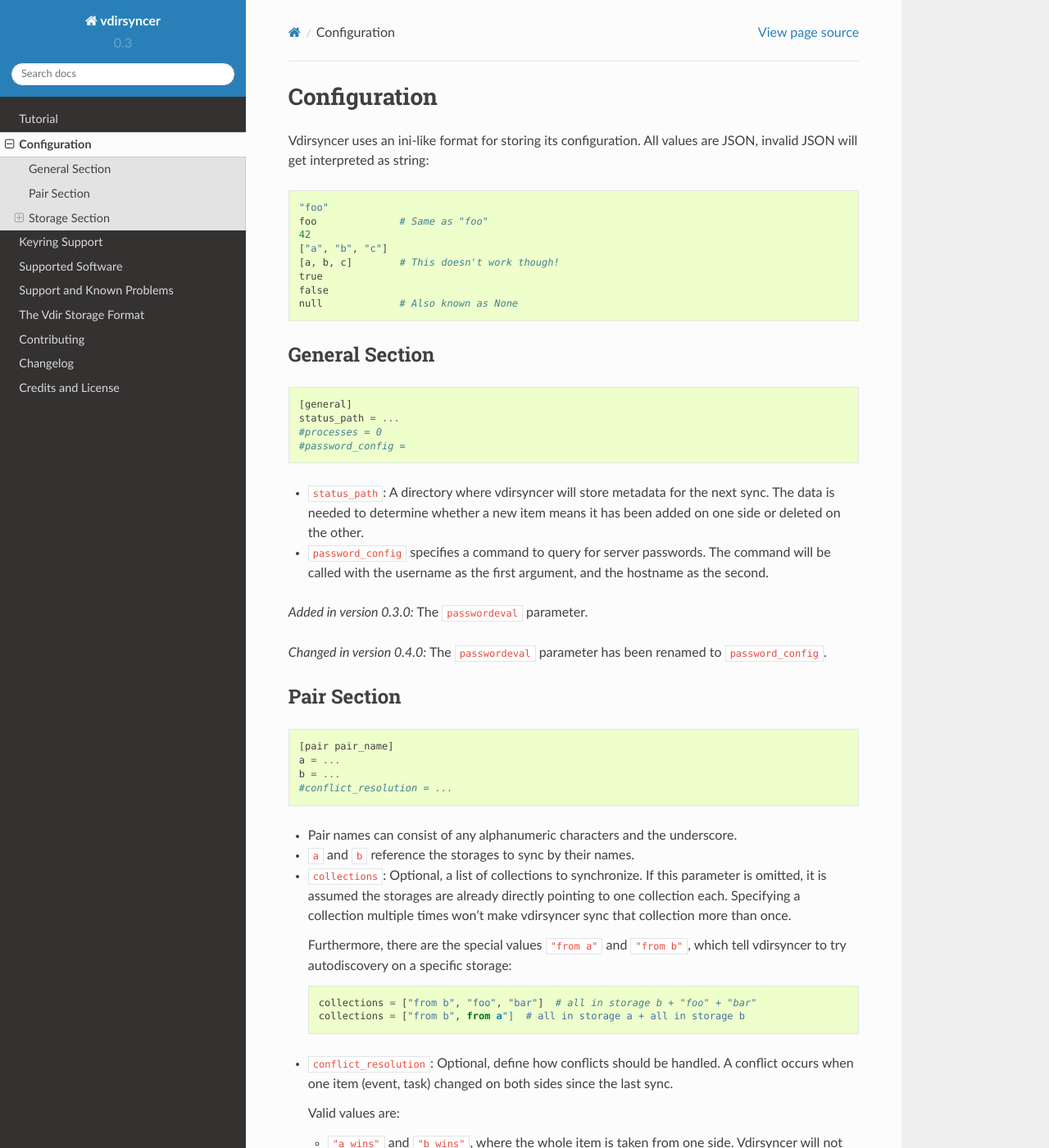
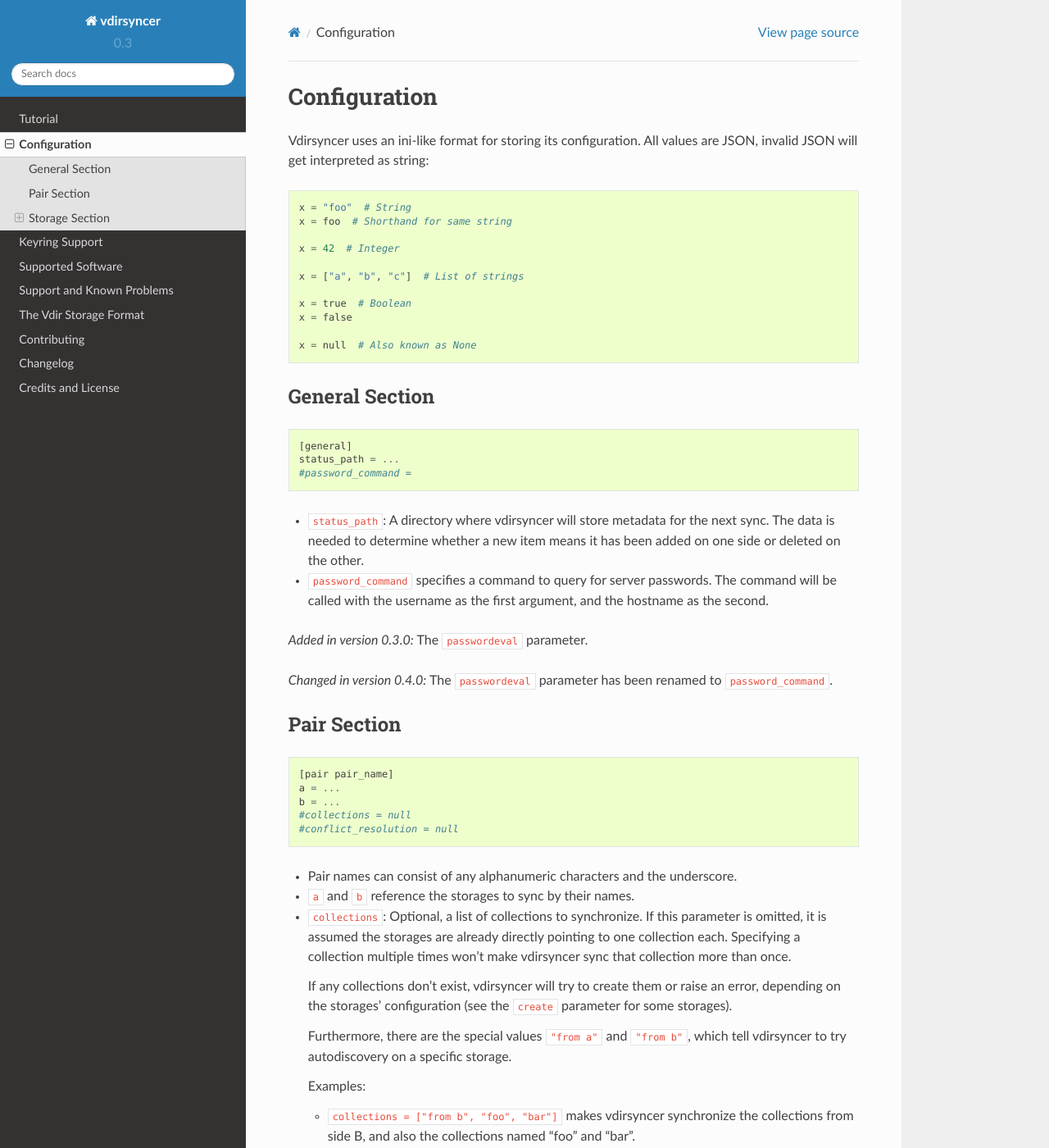
Before and after one commit to pimutils/vdirsyncer, a Sphinx documentation site: the page built from docs/config.rst, in a window 1280 px wide and 1400 px high. Shown: the whole window at 82% size. Built offline with Sphinx 7.4.7 and the Read the Docs theme 2.0.0, drawn with Linux system fonts in a browser that asks for light colours; some of the changed text lies outside the part shown.

Commit message:
More doc fixes

```diff
--- a/docs/config.rst
+++ b/docs/config.rst
@@ -5,14 +5,17 @@
 Vdirsyncer uses an ini-like format for storing its configuration. All values
 are JSON, invalid JSON will get interpreted as string::
 
-    "foo"
-    foo              # Same as "foo"
-    42
-    ["a", "b", "c"]
-    [a, b, c]        # This doesn't work though!
-    true
-    false
-    null             # Also known as None
+    x = "foo"  # String
+    x = foo  # Shorthand for same string
+
+    x = 42  # Integer
+
+    x = ["a", "b", "c"]  # List of strings
+
+    x = true  # Boolean
+    x = false
+
+    x = null  # Also known as None
 
 
 .. _general_config:
@@ -24,15 +27,14 @@
 
     [general]
     status_path = ...
-    #processes = 0
-    #password_config =
+    #password_command =
 
 
 - ``status_path``: A directory where vdirsyncer will store metadata for the
   next sync. The data is needed to determine whether a new item means it has
   been added on one side or deleted on the other.
 
-- ``password_config`` specifies a command to query for server passwords. The
+- ``password_command`` specifies a command to query for server passwords. The
   command will be called with the username as the first argument, and the
   hostname as the second.
 
@@ -40,7 +42,7 @@
    The ``passwordeval`` parameter.
 
 .. versionchanged:: 0.4.0
-   The ``passwordeval`` parameter has been renamed to ``password_config``.
+   The ``passwordeval`` parameter has been renamed to ``password_command``.
 
 .. _pair_config:
 
@@ -52,7 +54,8 @@
     [pair pair_name]
     a = ...
     b = ...
-    #conflict_resolution = ...
+    #collections = null
+    #conflict_resolution = null
 
 - Pair names can consist of any alphanumeric characters and the underscore.
 
@@ -63,11 +66,20 @@
   pointing to one collection each. Specifying a collection multiple times won't
   make vdirsyncer sync that collection more than once.
 
+  If any collections don't exist, vdirsyncer will try to create them or raise
+  an error, depending on the storages' configuration (see the ``create``
+  parameter for some storages).
+
   Furthermore, there are the special values ``"from a"`` and ``"from b"``,
-  which tell vdirsyncer to try autodiscovery on a specific storage::
+  which tell vdirsyncer to try autodiscovery on a specific storage.
 
-      collections = ["from b", "foo", "bar"]  # all in storage b + "foo" + "bar"
-      collections = ["from b", from a"]  # all in storage a + all in storage b
+  Examples:
+
+  - ``collections = ["from b", "foo", "bar"]`` makes vdirsyncer synchronize the
+    collections from side B, and also the collections named "foo" and "bar".
+
+  - ``collections = ["from b", from a"]`` makes vdirsyncer synchronize all
+    existing collections on either side.
 
 - ``conflict_resolution``: Optional, define how conflicts should be handled.  A
   conflict occurs when one item (event, task) changed on both sides since the
```
Also changed, not shown: 1 other file.
